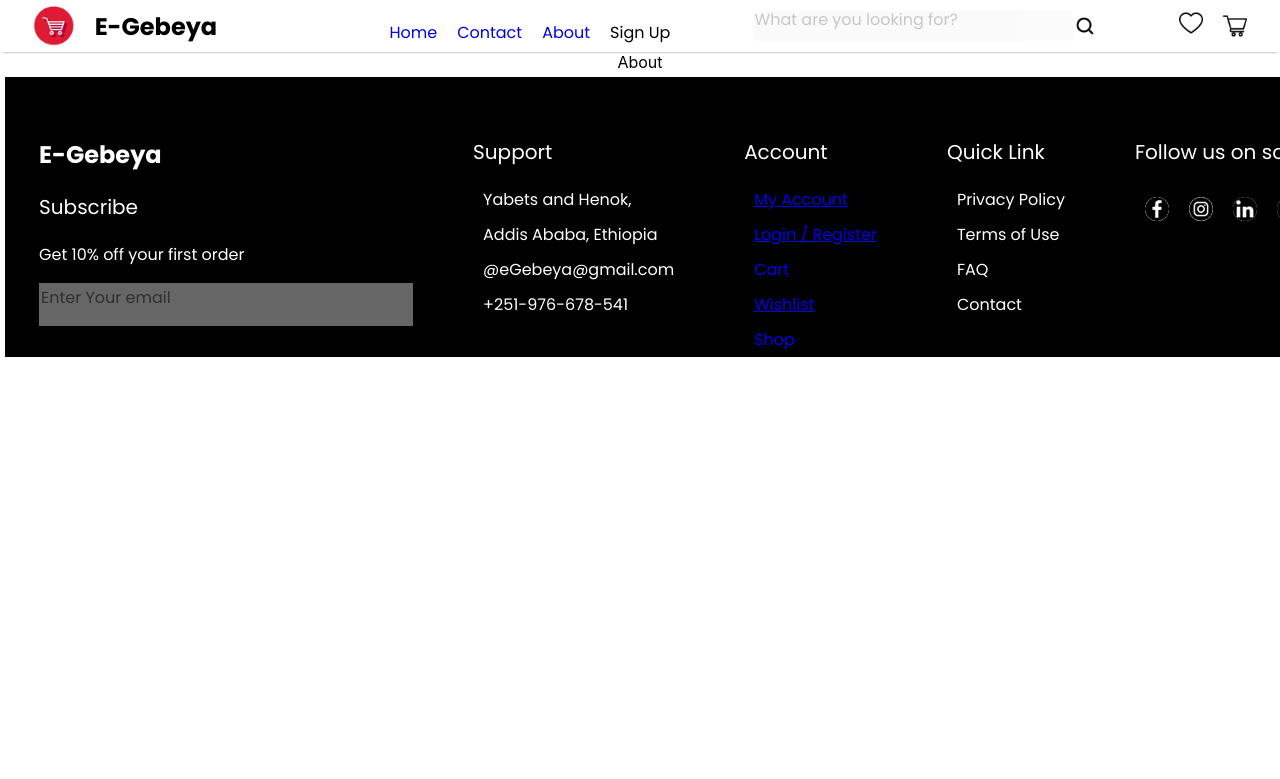
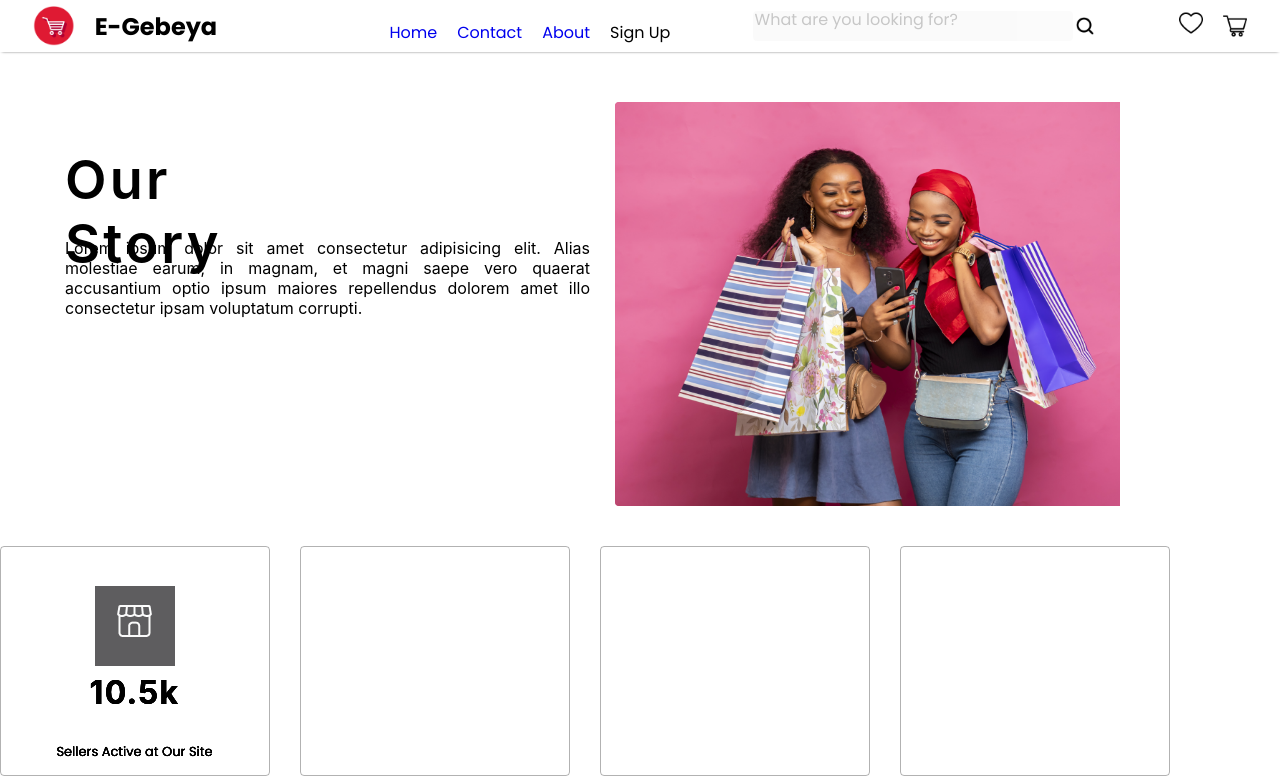
Before and after one commit to CybersoftInt/E-gebeya2, a React (Create React App) app: page /about in a window 1280 px wide. Shown: the top 779 px of the page. Built offline with nearby package versions, Linux system fonts and the light colour scheme.

Commit message:
Updated About

```diff
--- a/src/Components/Wishlist/Wishlist.jsx
+++ b/src/Components/Wishlist/Wishlist.jsx
@@ -91,7 +91,95 @@ function Wishlist() {
           </div>
         </div>
       </div>
+      <div className="wishlist-for-you">
+        <h4>Just For You</h4>
+        <button>See All</button>
+      </div>
+      <div class="wishlist-items-container">
+        <div className="wishlist">
+          <div className="wishlist-items">
+            <div className="discount">
+              <p>35%</p>
+            </div>
+            <div className="delete">
+              {/* <img src="" alt="delete" /> */}
+
+            </div>
+            <div className="wishimg">
+              {/* <img src="" alt="huge bag" /> */}
+            </div>
+            <button>Add to Cart</button>
+            <div className="par">
+              <p className="p1">Playstation Joystick</p>
+              <p className="p2">590 <span>1000</span></p>
+            </div>
+
+
+          </div>
+
+
+        </div>
+        <div className="wishlist">
+          <div className="wishlist-items">
+            <div className="discount">
+              <p>35%</p>
+            </div>
+            <div className="wishimg">
+              {/* <img src="" alt="huge bag" /> */}
+            </div>
+            <div className="delete">
+              {/* <img src="" alt="delete" /> */}
+            </div>
+
+            <button>Add to Cart</button>
+            <div className="par">
+              <p className="p1">Playstation Joystick</p>
+              <p className="p2">590 <span>1000</span></p>
+            </div>
+          </div>
+
+        </div>
+        <div className="wishlist">
+          <div className="wishlist-items">
+            <div className="discount">
+              <p>35%</p>
+            </div>
+            <div className="wishimg">
+              {/* <img src="" alt="huge bag" /> */}
+            </div>
+            <div className="delete">
+              {/* <img src="" alt="delete" /> */}
+            </div>
+
+            <button>Add to Cart</button>
+            <div className="par">
+              <p className="p1">Playstation Joystick</p>
+              <p className="p2">590 <span>1000</span></p>
+            </div>
+          </div>
+        </div>
+        <div className="wishlist">
+          <div className="wishlist-items">
+            <div className="discount">
+              <p>35%</p>
+            </div>
+            <div className="wishimg">
+              {/* <img src="" alt="huge bag" /> */}
+            </div>
+            <div className="delete">
+              {/* <img src="" alt="delete" /> */}
+            </div>
+
+            <button>Add to Cart</button>
+            <div className="par">
+              <p className="p1">Playstation Joystick</p>
+              <p className="p2">590 <span>1000</span></p>
+            </div>
+          </div>
+        </div>
+      </div>
     </div>
+
   )
 }
 
--- a/src/Pages/About/About.css
+++ b/src/Pages/About/About.css
@@ -0,0 +1,263 @@
+.story {
+    display: flex;
+    flex-direction: row;
+    padding: 20px;
+    margin: 20px;
+}
+
+.text {
+    display: flex;
+    flex-direction: column;
+    margin: 20px 25px;
+}
+
+h1 {
+    /* Our Story */
+
+    width: 277px;
+    height: 64px;
+
+    /* Heading/54PX SemiBold */
+    font-family: 'Inter';
+    font-style: normal;
+    font-weight: 600;
+    font-size: 54px;
+    line-height: 64px;
+    /* identical to box height, or 119% */
+    text-align: justify;
+    letter-spacing: 0.06em;
+
+    color: #000000;
+
+
+    /* Inside auto layout */
+    flex: none;
+    order: 0;
+    flex-grow: 0;
+    margin-bottom: 10px;
+
+}
+
+.text p {
+    /* Frame 868 */
+
+    /* Auto layout */
+    display: flex;
+    flex-direction: column;
+    align-items: flex-start;
+    text-align: justify;
+    /* white-space: nowrap; */
+    padding: 0px;
+    gap: 24px;
+    left: 0;
+    width: 525px;
+    height: 232px;
+
+
+    /* Inside auto layout */
+    flex: none;
+    order: 1;
+    flex-grow: 0;
+
+}
+
+.story img {
+    /* Side Image */
+    max-width: 600px;
+    position: relative;
+    width: 505px;
+    height: 404px;
+    right: 0;
+    top: 10px;
+    background: #EB7EA8;
+    border-radius: 4px 0px 0px 4px;
+
+}
+
+.counter {
+    /* Frame 891 */
+
+    /* Auto layout */
+    display: flex;
+    flex-direction: row;
+    align-items: flex-start;
+    padding: 0px;
+    gap: 30px;
+
+    position: relative;
+    width: 1170px;
+    height: 230px;
+
+
+}
+
+.stat {
+    /* Frame 870 */
+
+    box-sizing: border-box;
+
+    width: 270px;
+    height: 230px;
+
+    border: 1px solid rgba(0, 0, 0, 0.3);
+    border-radius: 4px;
+
+    /* Inside auto layout */
+    flex: none;
+    order: 0;
+    flex-grow: 0;
+
+}
+
+/* .stat:hover {
+    /* Frame 871 */
+
+/* width: 270px;
+    height: 230px; */
+
+/* Secondary 2 */
+/* background: #DB4444;
+    /* Categogy/20 */
+/*box-shadow: 0px 2px 10px 2px rgba(0, 0, 0, 0.2);
+    border-radius: 4px; */
+
+/* Inside auto layout */
+/* flex: none;
+    order: 1;
+    flex-grow: 0; */
+
+/* } */
+.icon-stat {
+    /* Frame 701 */
+
+    /* Auto layout */
+    display: flex;
+    flex-direction: column;
+    align-items: center;
+    padding: 0px;
+    gap: 24px;
+    position: absolute;
+    width: 169px;
+    height: 170px;
+    left: 50px;
+    top: 30px;
+
+
+}
+
+.icon {
+
+
+    /* Ellipse 6 */
+
+    position: absolute;
+    left: 0%;
+    right: 0%;
+    top: 0%;
+    bottom: 0%;
+    margin: 10px 45px;
+    width: 80px;
+    height: 80px;
+    /* Primary 1 */
+    background: #2F2E30;
+    opacity: 0.3;
+
+
+
+}
+
+.icon img {
+    /* icon:shop */
+
+    /* position: absolute;
+    left: 25%;
+    right: 25%;
+    top: 25%;
+    bottom: 25%; */
+    /* Group */
+
+    position: absolute;
+    left: 9.15%;
+    margin: auto;
+    right: 9.2%;
+    top: 0px;
+    bottom: 12.5%;
+
+
+
+
+}
+
+.desc {
+    /* Frame 695 */
+
+    /* Auto layout */
+    display: flex;
+    flex-direction: column;
+    align-items: center;
+    padding: 0px;
+    gap: 12px;
+    margin: auto;
+    width: 169px;
+    height: 66px;
+
+
+    /* Inside auto layout */
+    flex: none;
+    order: 1;
+    flex-grow: 0;
+
+}
+
+.desc h3 {
+    /* FREE AND FAST DELIVERY */
+
+    width: 92px;
+    height: 30px;
+    margin-top: 50px;
+    margin-bottom: 10px;
+
+    /* Heading/32PX Bold */
+    font-family: 'Inter';
+    font-style: normal;
+    font-weight: 700;
+    font-size: 32px;
+    line-height: 30px;
+    /* identical to box height, or 94% */
+    letter-spacing: 0.04em;
+
+    color: #000000;
+
+
+    /* Inside auto layout */
+    flex: none;
+    order: 0;
+    flex-grow: 0;
+
+}
+
+.desc p {
+    /* Free delivery for all orders over $140 */
+
+    width: 169px;
+    height: 24px;
+
+    /* Title/16PX Regular */
+    font-family: 'Poppins';
+    font-style: normal;
+    font-weight: 400;
+    font-size: small;
+    white-space: nowrap;
+    line-height: 24px;
+    /* identical to box height, or 150% */
+    text-align: center;
+    margin: 10px;
+    color: #000000;
+
+
+    /* Inside auto layout */
+    flex: none;
+    order: 1;
+    flex-grow: 0;
+
+}
--- a/src/Pages/About/About.jsx
+++ b/src/Pages/About/About.jsx
@@ -1,8 +1,82 @@
 import React from 'react'
-
+import "./About.css"
+import SideImage from "../../Components/Assets/About_Side Image.png"
+import IconShop from "../../Components/Assets/icon_shop.png"
 function About() {
     return (
-        <div>About</div>
+        <div>
+            <div className="story">
+                <div className="text">
+                    <h1>Our Story</h1>
+                    <p>Lorem ipsum dolor sit amet consectetur adipisicing elit. Alias molestiae earum, in magnam, et magni saepe vero quaerat accusantium optio ipsum maiores repellendus dolorem amet illo consectetur ipsam voluptatum corrupti.</p>
+                </div>
+                <img src={SideImage} alt="" />
+            </div>
+            <div className="counter">
+                <div className="stat">
+                    <div className="icon-stat">
+                        <div className="icon">
+                            <img src={IconShop} alt="" />
+                        </div>
+                        <div className="desc">
+                            <h3>10.5k</h3>
+                            <p>Sellers Active at Our Site</p>
+                        </div>
+                    </div>
+
+
+
+
+                </div>
+                <div className="stat">
+                    <div className="icon-stat">
+                        <div className="icon">
+                            <img src={IconShop} alt="" />
+                        </div>
+                        <div className="desc">
+                            <h3>10.5k</h3>
+                            <p>Sellers Active at Our Site</p>
+                        </div>
+                    </div>
+
+
+
+
+                </div>
+                <div className="stat">
+                    <div className="icon-stat">
+                        <div className="icon">
+                            <img src={IconShop} alt="" />
+                        </div>
+                        <div className="desc">
+                            <h3>10.5k</h3>
+                            <p>Sellers Active at Our Site</p>
+                        </div>
+                    </div>
+
+
+
+
+                </div>
+                <div className="stat">
+                    <div className="icon-stat">
+                        <div className="icon">
+                            <img src={IconShop} alt="" />
+                        </div>
+                        <div className="desc">
+                            <h3>10.5k</h3>
+                            <p>Sellers Active at Our Site</p>
+                        </div>
+                    </div>
+
+
+
+
+                </div>
+
+
+            </div>
+        </div>
     )
 }
 
```
Also changed, not shown: src/Components/Assets/icon_shop.png (added).
